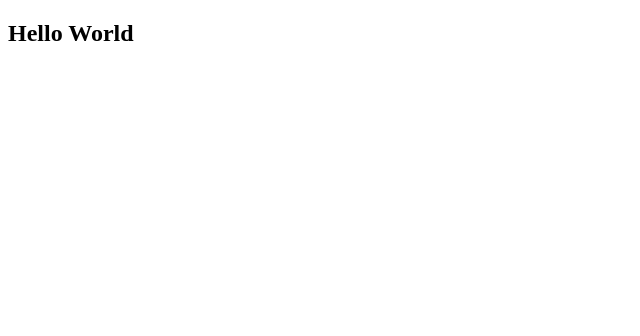
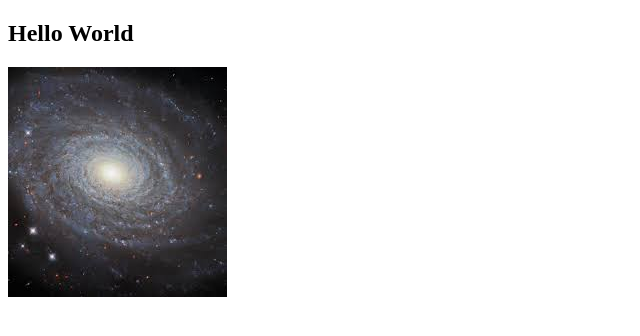
Before and after one commit to nickayson/Angular-Website, an Angular app in the folder ng-fundamentals/: page / in a window 1280 px wide. Shown: the top 336 px of the page, without its empty margins (0-640 px from the left). Built offline with nearby package versions, Linux system fonts and the light colour scheme.

Commit message:
image added

```diff
--- a/ng-fundamentals/src/app/events-app.component.ts
+++ b/ng-fundamentals/src/app/events-app.component.ts
@@ -2,7 +2,10 @@ import { Component } from '@angular/core';
 
 @Component({
   selector: 'events-app',
-  template: '<h2>Hello World</h2>'
+  template: `
+    <h2>Hello World</h2>
+    <img src ="/assets/images/galaxy.jfif">
+    `
 })
 export class EventsAppComponent {
   title = 'ng-fundamentals';
```
Also changed, not shown: ng-fundamentals/src/assets/images/galaxy.jfif (added).
